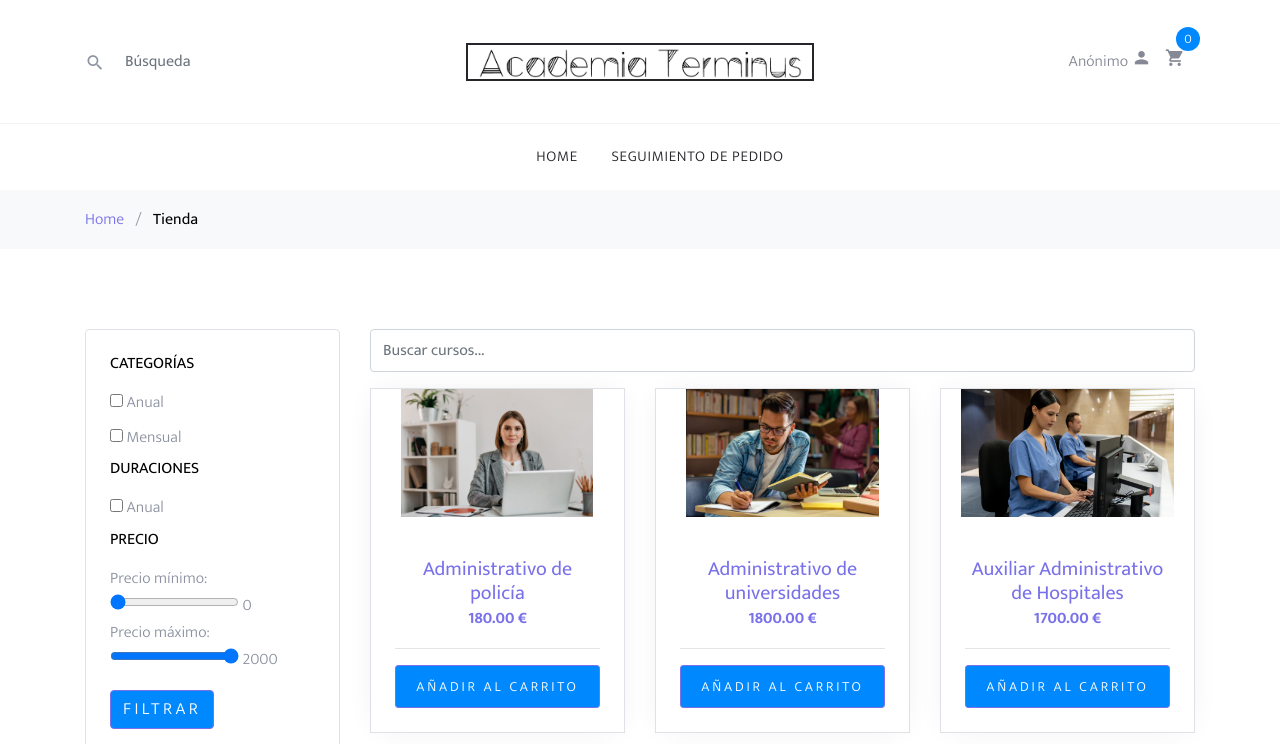
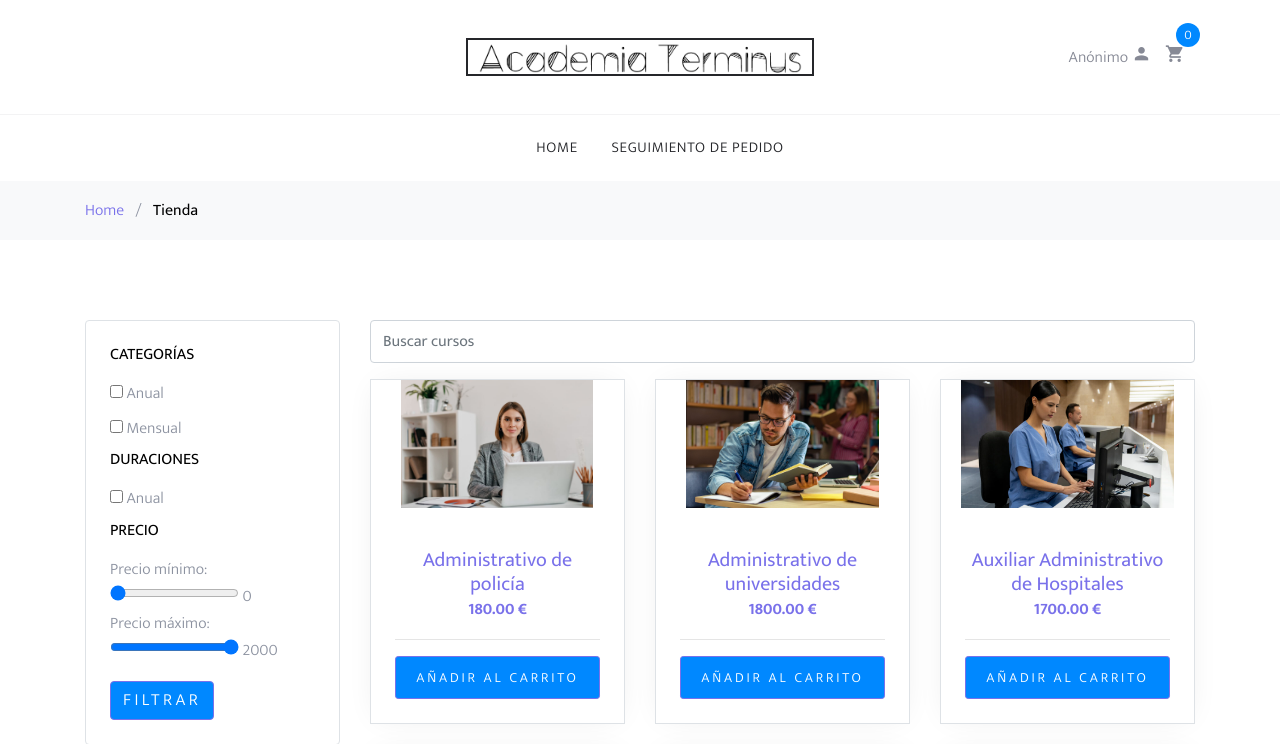
Before and after one commit to PedroJimenezGuerrero/PGPI-G1.14, a Django app: page / in a window 1280 px wide. Shown: the top 744 px of the page. Run offline with Django 3.2, Linux system fonts and the light colour scheme; data comes from the database, SQL or seed files in the repository; some libraries are stand-ins or nearby versions; some web fonts are replaced.

Commit message:
fix: navbar mejorado

```diff
--- a/app/shop/templates/shop/base/navbar.html
+++ b/app/shop/templates/shop/base/navbar.html
@@ -4,10 +4,6 @@
                 <div class="row align-items-center">
 
                     <div class="col-6 col-md-4 order-2 order-md-1 site-search-icon text-left">
-                        <form action="" class="site-block-top-search">
-                            <span class="icon icon-search2"></span>
-                            <input type="text" class="form-control border-0" placeholder="Búsqueda">
-                        </form>
                     </div>
 
                     <div class="col-12 mb-3 mb-md-0 col-md-4 order-1 order-md-2 text-center">
--- a/app/shop/templates/shop/product/list.html
+++ b/app/shop/templates/shop/product/list.html
@@ -20,7 +20,7 @@
         <div class="row mb-5">
             <div class="col-md-9 order-2">
                 <form method="GET" action="{% url 'shop:product_list' %}">
-                    <input type="text" name="q" placeholder="Buscar cursos..." class="form-control mb-3" value="{{ request.GET.q }}">
+                    <input type="text" name="q" placeholder="Buscar cursos" class="form-control mb-3" value="{{ request.GET.q }}">
                 </form>
                 <div class="row mb-5">
                     {% for product in products %}
```
